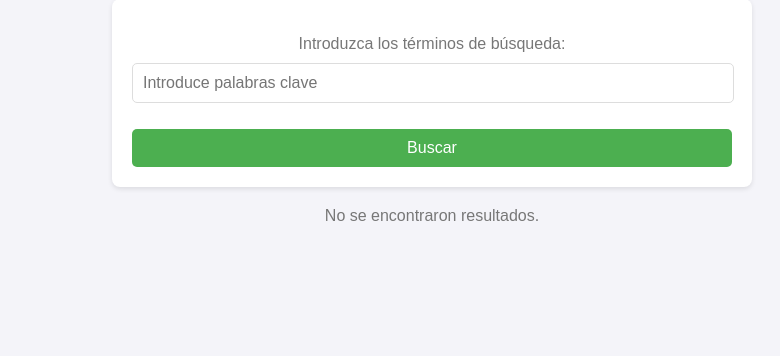
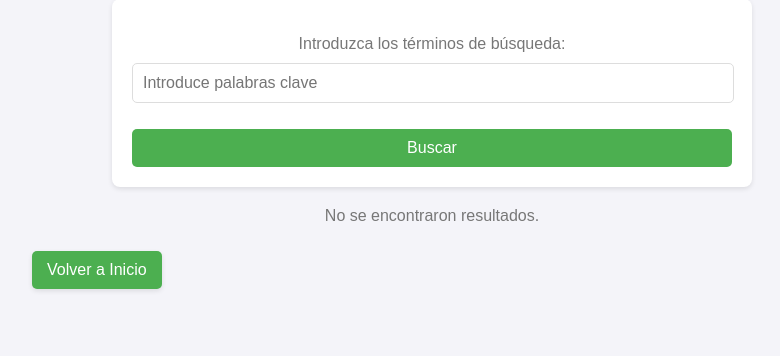
Before and after one commit to DavidFuentelsazRodriguez/Travel-wise, a Django app: page /search/ in a window 1280 px wide. Shown: the part 158-514 px from the top of the page, without its empty margins (208-988 px from the left). Run offline with Django 5.2, Linux system fonts and the light colour scheme.

Commit message:
Add home button

```diff
--- a/main/templates/activities_with_badge_excellence.html
+++ b/main/templates/activities_with_badge_excellence.html
@@ -30,6 +30,7 @@
         {% else %}
             <p>No se encontraron resultados.</p>
         {% endif %}
+        <a href="{% url 'home' %}" class="btn-home">Volver a Inicio</a>
     </div>
 </body>
 </html>
--- a/main/templates/search_by_duration.html
+++ b/main/templates/search_by_duration.html
@@ -37,6 +37,7 @@
             {% else %}
                 <p>No se encontraron resultados.</p>
             {% endif %}
+            <a href="{% url 'home' %}" class="btn-home">Volver a Inicio</a>
         </div>
     </div>
 </body>
--- a/main/templates/search_by_name_or_description.html
+++ b/main/templates/search_by_name_or_description.html
@@ -37,6 +37,7 @@
             {% else %}
                 <p>No se encontraron resultados.</p>
             {% endif %}
+            <a href="{% url 'home' %}" class="btn-home">Volver a Inicio</a>
         </div>
     </div>
 </body>
--- a/main/templates/search_by_price.html
+++ b/main/templates/search_by_price.html
@@ -34,6 +34,7 @@
             {% else %}
                 <p>No se encontraron resultados.</p>
             {% endif %}
+            <a href="{% url 'home' %}" class="btn-home">Volver a Inicio</a>
         </div>
     </div>
 </body>
--- a/main/templates/top_10_activities.html
+++ b/main/templates/top_10_activities.html
@@ -30,6 +30,7 @@
         {% else %}
             <p>No se encontraron resultados.</p>
         {% endif %}
+        <a href="{% url 'home' %}" class="btn-home">Volver a Inicio</a>
     </div>
 </body>
 </html>
--- a/static/css/styles.css
+++ b/static/css/styles.css
@@ -114,3 +114,20 @@ form button:hover {
     display: block;
     margin: 5px 0;
 }
+
+.btn-home {
+    display: inline-block;
+    margin: 10px auto;
+    padding: 10px 15px;
+    background-color: #4CAF50;
+    color: white;
+    text-decoration: none;
+    font-size: 1rem;
+    border-radius: 5px;
+    box-shadow: 0 2px 5px rgba(0, 0, 0, 0.1);
+    transition: background-color 0.3s;
+}
+
+.btn-home:hover {
+    background-color: #45a049;
+}
--- a/travel_wise/urls.py
+++ b/travel_wise/urls.py
@@ -20,7 +20,7 @@ from main import views
 
 urlpatterns = [
     path('admin/', admin.site.urls),
-    path('', views.index),
+    path('', views.index, name='home'),
     path('populate/', views.load_db),
     path('load_schema/', views.load_schema_data),
     path('search/', views.search_by_name_or_description_view),
```
Also changed, not shown: main/templates/search_by_city.html (+4 -3 lines).
